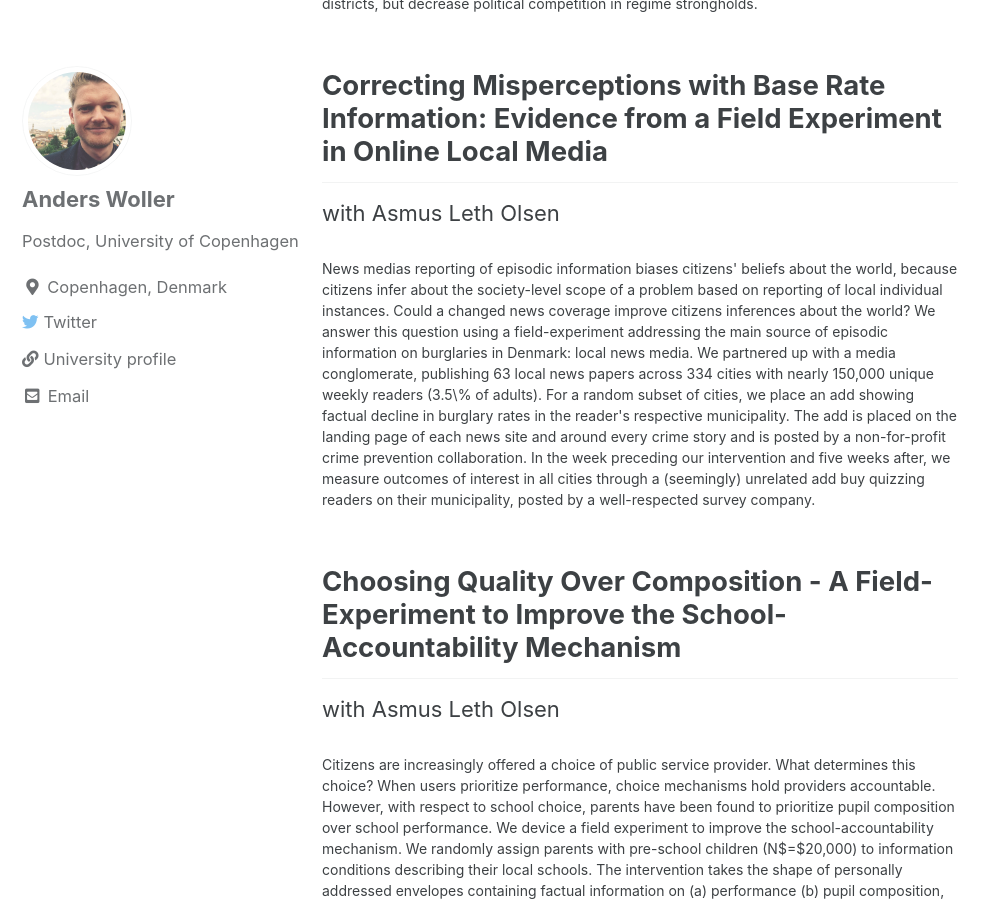
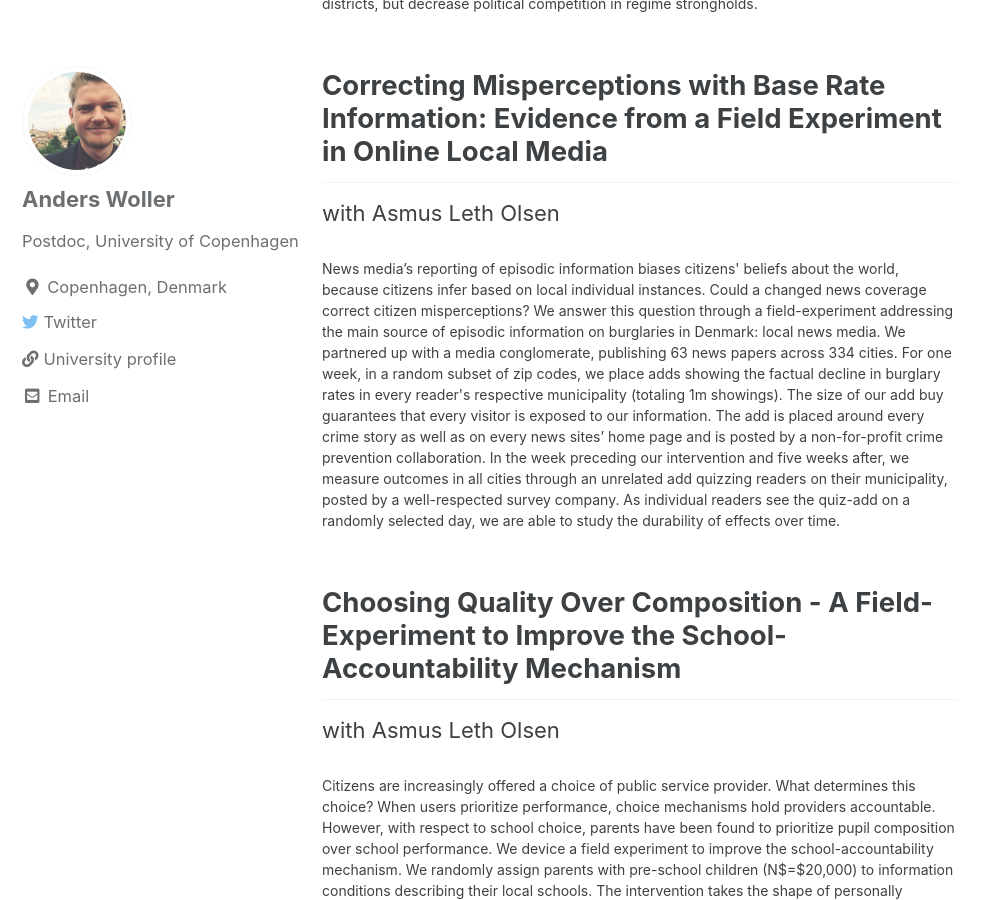
Before and after one commit to AndersWoller/AndersWoller.github.io, a Jekyll site: the page built from _pages/research.md, in a window 1280 px wide and 900 px high, scrolled down 679 px. Shown: the whole window, without its empty margins (0-999 px from the left). Built offline with Jekyll 4.4.1, drawn with Linux system fonts in a browser that asks for light colours; cached includes are drawn as plain includes.

Commit message:
Update research.md

```diff
--- a/_pages/research.md
+++ b/_pages/research.md
@@ -15,7 +15,7 @@
 <h2> Correcting Misperceptions with Base Rate Information: Evidence from a Field Experiment in Online Local Media </h2>
 with Asmus Leth Olsen
 
-<p style="font-size:14px"> News medias reporting of episodic information biases citizens' beliefs about the world, because citizens infer about the society-level scope of a problem based on reporting of local individual instances. Could a changed news coverage improve citizens inferences about the world? We answer this question using a field-experiment addressing the main source of episodic information on burglaries in Denmark: local news media. We partnered up with a media conglomerate, publishing 63 local news papers across 334 cities with nearly 150,000 unique weekly readers (3.5\% of adults). For a random subset of cities, we place an add showing factual decline in burglary rates in the reader's respective municipality. The add is placed on the landing page of each news site and around every crime story and is posted by a non-for-profit crime prevention collaboration.  In the week preceding our intervention  and five weeks after, we measure outcomes of interest in all cities through a (seemingly) unrelated add buy quizzing readers on their municipality, posted by a well-respected survey company. </p>
+<p style="font-size:14px"> News media’s reporting of episodic information biases citizens' beliefs about the world, because citizens infer based on local individual instances. Could a changed news coverage correct citizen misperceptions? We answer this question through a field-experiment addressing the main source of episodic information on burglaries in Denmark: local news media. We partnered up with a media conglomerate, publishing 63 news papers across 334 cities. For one week, in a random subset of zip codes, we place adds showing the factual decline in burglary rates in every reader's respective municipality (totaling 1m showings). The size of our add buy guarantees that every visitor is exposed to our information. The add is placed around every crime story as well as on every news sites’ home page and is posted by a non-for-profit crime prevention collaboration.  In the week preceding our intervention and five weeks after, we measure outcomes in all cities through an unrelated add quizzing readers on their municipality, posted by a well-respected survey company. As individual readers see the quiz-add on a randomly selected day, we are able to study the durability of effects over time. </p>
 
 <h2> Choosing Quality Over Composition - A Field-Experiment to Improve the School-Accountability Mechanism </h2>
 with Asmus Leth Olsen
```
